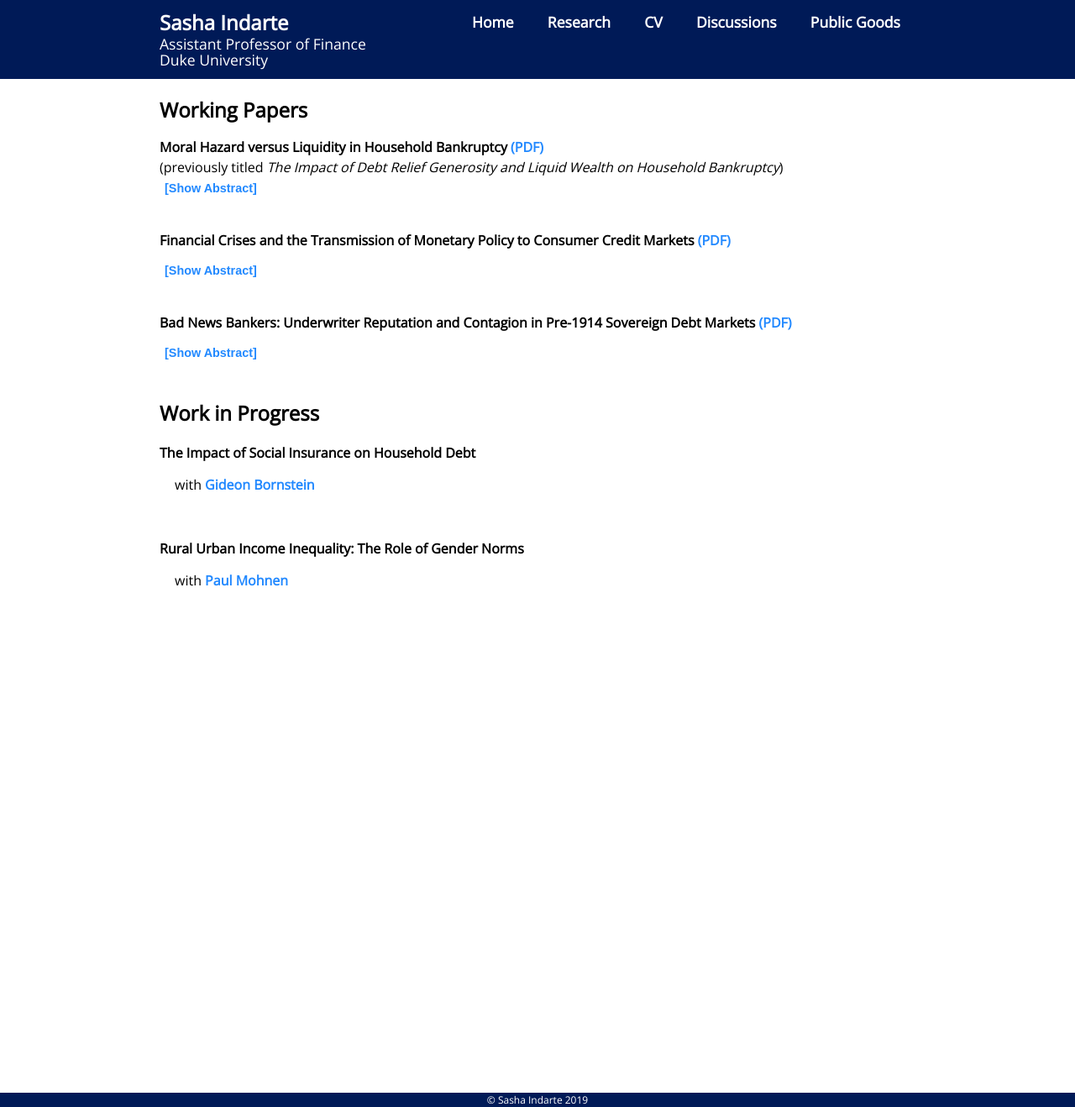
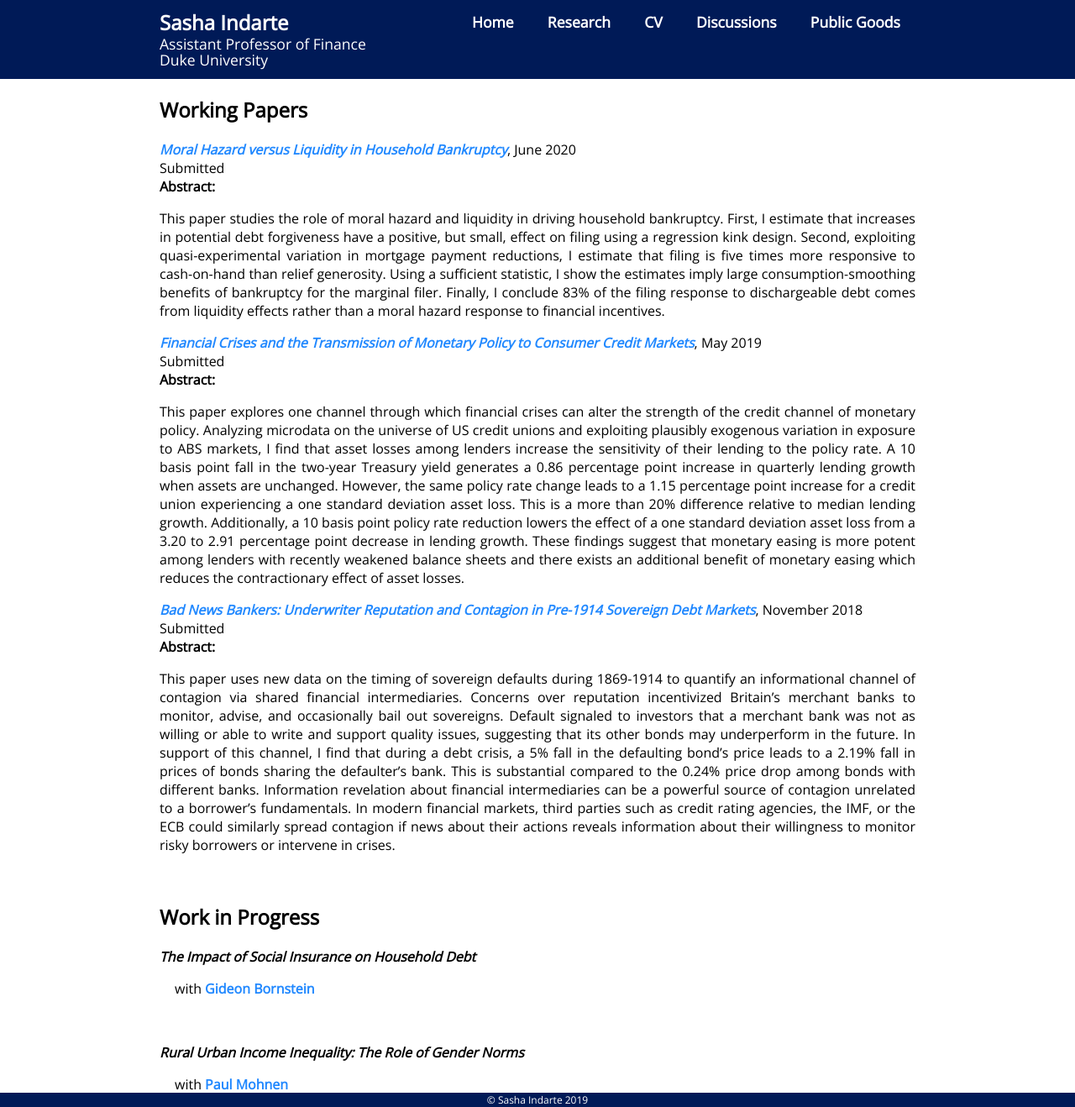
Before and after one commit to sashaindarte/sashaindarte.github.io, a Jekyll site: the page built from research/index.html, in a window 1280 px wide and 1318 px high. Shown: the whole window at 84% size. Built offline with Jekyll 4.4.1, drawn with Linux system fonts in a browser that asks for light colours.

Commit message:
change paper display style

```diff
--- a/research/index.html
+++ b/research/index.html
@@ -7,40 +7,47 @@ title: Sasha Indarte - Research
 	<div class="singlecol">
 		<h2>Working Papers</h2>
 
-		<p style = "line-height:1;"><b>Moral Hazard versus Liquidity in Household Bankruptcy</b><a href = "/research/si_bk_2020.pdf"> (PDF)</a></p>
-		<p style = "font-size:80%px; line-height:0;">(previously titled <i>The Impact of Debt Relief Generosity and Liquid Wealth on Household Bankruptcy</i>)</p>
-		<button class="accordion"></button>
-		<div class="panel">
+		<p> <a href = "/research/si_bk_2020.pdf">
+			<i><b>Moral Hazard versus Liquidity in Household Bankruptcy</b></i></a>, June 2020
+			<br>
+			Submitted
+			<br>
+			<b>Abstract:</b>
 			<p align="justify">
 				This paper studies the role of moral hazard and liquidity in driving household bankruptcy. First, I estimate that increases in potential debt forgiveness have a positive, but small, effect on filing using a regression kink design. Second, exploiting quasi-experimental variation in mortgage payment reductions, I estimate that filing is five times more responsive to cash-on-hand than relief generosity. Using a sufficient statistic, I show the estimates imply large consumption-smoothing benefits of bankruptcy for the marginal filer. Finally, I conclude 83% of the filing response to dischargeable debt comes from liquidity effects rather than a moral hazard response to financial incentives.
 			</p>
-		</div>
+		</p>
 
-		<br>
-		<p><b>Financial Crises and the Transmission of Monetary Policy to Consumer Credit Markets</b> <a href = "/research/indarte_crises_monetary_policy.pdf">(PDF)</a></p>
-		<button class="accordion"></button>
-		<div class="panel">
+		<p> <a href = "/research/indarte_crises_monetary_policy.pdf">
+			<i><b>Financial Crises and the Transmission of Monetary Policy to Consumer Credit Markets</b></i></a>, May 2019
+			<br>
+			Submitted
+			<br>
+			<b>Abstract:</b>
 			<p align="justify">
 				This paper explores one channel through which financial crises can alter the strength of the credit channel of monetary policy. Analyzing microdata on the universe of US credit unions and exploiting plausibly exogenous variation in exposure to ABS markets, I find that asset losses among lenders increase the sensitivity of their lending to the policy rate. A 10 basis point fall in the two-year Treasury yield generates a 0.86 percentage point increase in quarterly lending growth when assets are unchanged. However, the same policy rate change leads to a 1.15 percentage point increase for a credit union experiencing a one standard deviation asset loss. This is a more than 20% difference relative to median lending growth. Additionally, a 10 basis point policy rate reduction lowers the effect of a one standard deviation asset loss from a 3.20 to 2.91 percentage point decrease in lending growth. These findings suggest that monetary easing is more potent among lenders with recently weakened balance sheets and there exists an additional benefit of monetary easing which reduces the contractionary effect of asset losses.
 			</p>
-		</div>
+		</p>
 
-		<br>
-		<p><b>Bad News Bankers: Underwriter Reputation and Contagion in Pre-1914 Sovereign Debt Markets</b> <a href = "/research/indarte_historical_contagion.pdf">(PDF)</a></p>
-		<button class="accordion"></button>
-		<div class="panel">
+		<p> <a href = "/research/indarte_historical_contagion.pdf">
+			<i><b>Bad News Bankers: Underwriter Reputation and Contagion in Pre-1914 Sovereign Debt Markets</b></i></a>, November 2018
+			<br>
+			Submitted
+			<br>
+			<b>Abstract:</b>
 			<p align="justify">
 				This paper uses new data on the timing of sovereign defaults during 1869-1914 to quantify an informational channel of contagion via shared financial intermediaries. Concerns over reputation incentivized Britain’s merchant banks to monitor, advise, and occasionally bail out sovereigns. Default signaled to investors that a merchant bank was not as willing or able to write and support quality issues, suggesting that its other bonds may underperform in the future. In support of this channel, I find that during a debt crisis, a 5% fall in the defaulting bond’s price leads to a 2.19% fall in prices of bonds sharing the defaulter’s bank. This is substantial compared to the 0.24% price drop among bonds with different banks. Information revelation about financial intermediaries can be a powerful source of contagion unrelated to a borrower’s fundamentals. In modern financial markets, third parties such as credit rating agencies, the IMF, or the ECB could similarly spread contagion if news about their actions reveals information about their willingness to monitor risky borrowers or intervene in crises.
 			</p>
-		</div>
+		</p>
+
 		<br>
 
 		<h2>Work in Progress</h2>
-			<p><b>The Impact of Social Insurance on Household Debt</b></p>
-			<p style="margin-left:2%">with <a href="http://www.gideon-bornstein.com/home">Gideon Bornstein</a></p>
+<p><b><i>The Impact of Social Insurance on Household Debt</i></b></p>
+<p style="margin-left:2%">with <a href="http://www.gideon-bornstein.com/home">Gideon Bornstein</a></p>
 		<br>
-			<p><b>Rural Urban Income Inequality: The Role of Gender Norms</b></p>
-			<p style="margin-left:2%">with <a href="https://sites.google.com/view/paulmohnen/home">Paul Mohnen</a></p>
+<p><b><i>Rural Urban Income Inequality: The Role of Gender Norms</i></b></p>
+<p style="margin-left:2%">with <a href="https://sites.google.com/view/paulmohnen/home">Paul Mohnen</a></p>
 		</div>
 	</div>
 </div>
```
